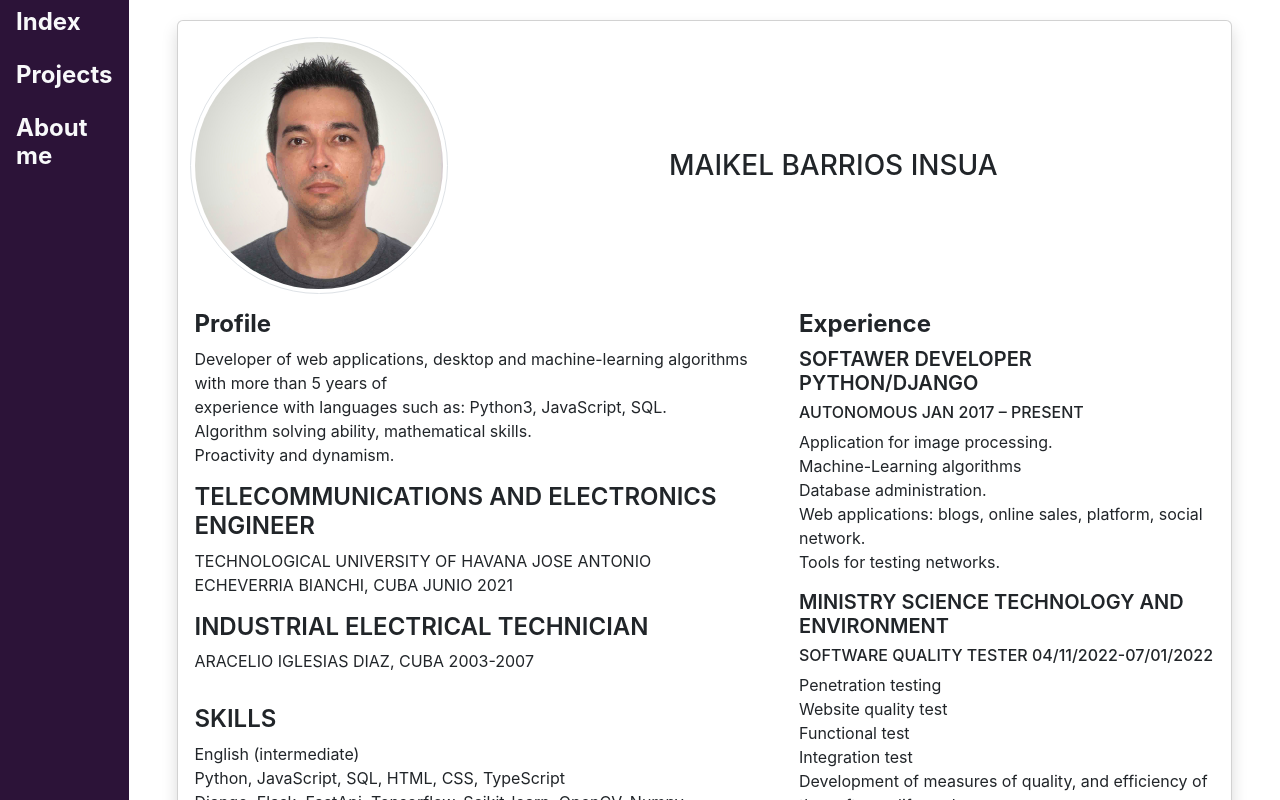
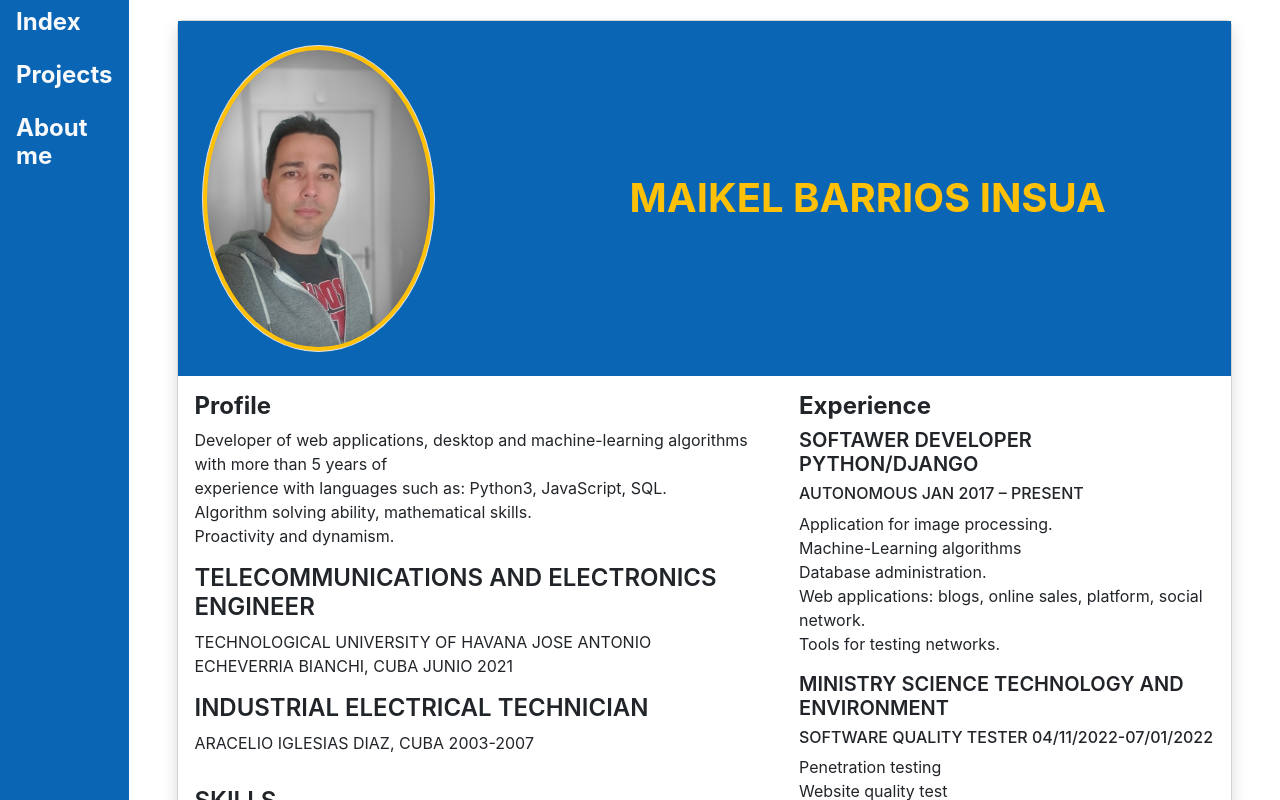
Before and after one commit to MBI-88/Porfolio-MBI, a React (Create React App) app: page / in a window 1280 px wide. Shown: the top 800 px of the page. Built offline with nearby package versions, Linux system fonts and the light colour scheme.

Commit message:
change image

```diff
--- a/src/core/components/Header/Header.css
+++ b/src/core/components/Header/Header.css
@@ -1,13 +1,17 @@
 .header-background-nav {
-    background: #2c1338;
+    background: #0a65b4;
     width: 100%;
 
 }
 
 @media screen and (min-width: 490px) {
     .header-background-nav {
-        background: #2c1338;
+        background: #0a65b4;
         width: fit-content;
         height: 100%;
     }
 }
+
+.icon-color {
+    color: #ffc107;
+}
--- a/src/core/modules/Index/Index.css
+++ b/src/core/modules/Index/Index.css
@@ -1,14 +1,23 @@
-.index-apper {
-    opacity: 1;
-    animation: apper 1s ease-in 1.5s ;
+
+.display-hidden {
+    display: none;
 }
 
-@keyframes apper {
-    from{
+.index-appear {
+    animation: appear 1s ease-in;
+}
+
+@keyframes appear {
+    0% {
+        opacity: 0;
+    }
+
+    100% {
         opacity: 1;
     }
 
-    to{
-        opacity: 0;
-    }
 }
+
+.bg-header-cv {
+    background-color: #0a65b4;
+}
--- a/src/core/modules/Index/Index.js
+++ b/src/core/modules/Index/Index.js
@@ -1,19 +1,38 @@
+import { useState } from "react";
+import { Loader } from "../../shared/Loading/Loading";
 import Body from "./components/Body";
 import './Index.css';
 
+
 const Index = () => {
+    const [loading, setLoading] = useState(true)
+    setTimeout(() => {
+        setLoading(false)
+
+    }, 1000)
     return (
-        <div className="container-fluid text-center ps-lg-5 mt-lg-3 pt-sm-1 pt-md-1 mb-lg-3 pe-lg-5 index-apper">
-            <div class="card text-start shadow ">
-                <div className="container-fluid d-lg-flex d-md-block d-sm-block mt-3">
-                    <img className=" card-img-top img-thumbnail rounded-circle w-25 h-25 " src="./assets/Curriculum.jpg" alt="Title" loading="lazy" decoding="async" />
-                    <h3 className=" m-auto ">MAIKEL BARRIOS INSUA</h3>
+        <>
+            {loading ?
+                <div className="container-fluid text-center pt-5">
+                    <Loader />
                 </div>
-                <div className="card-body">
-                    <Body />
-                </div>
-            </div>
-        </div>
+                : (
+                    <div className={loading ? "display-hidden": "container-fluid text-center ps-lg-5 mt-lg-3 pt-sm-1 pt-md-1 mb-lg-3 pe-lg-5 rounded-5 index-appear"}>
+                        <div className="card text-start shadow ">
+                            <div className="container-fluid d-lg-flex d-md-block d-sm-block p-3 bg-header-cv">
+                                <div className="p-2">
+                                    <img className="card-img-top img-thumbnail rounded-circle w-75 bg-warning" src="./assets/Porfolio-300x400.jpg" alt="Title" loading="lazy" decoding="async" />
+                                </div>
+                                <h1 className="h1 m-auto fw-bolder text-warning">MAIKEL BARRIOS INSUA</h1>
+                            </div>
+                            <div className="card-body">
+                                <Body />
+                            </div>
+                        </div>
+                    </div>
+                )}
+        </>
+
     );
 };
 
--- /dev/null
+++ b/src/core/shared/Loading/Loading.css
@@ -0,0 +1,99 @@
+.lds-spinner {
+    color: official;
+    display: inline-block;
+    position: relative;
+    width: 80px;
+    height: 80px;
+}
+
+.lds-spinner div {
+    transform-origin: 40px 40px;
+    animation: lds-spinner 1.2s linear infinite;
+}
+
+.lds-spinner div:after {
+    content: " ";
+    display: block;
+    position: absolute;
+    top: 3px;
+    left: 37px;
+    width: 6px;
+    height: 18px;
+    border-radius: 20%;
+    background: #0a65b4;
+}
+
+.lds-spinner div:nth-child(1) {
+    transform: rotate(0deg);
+    animation-delay: -1.1s;
+}
+
+.lds-spinner div:nth-child(2) {
+    transform: rotate(30deg);
+    animation-delay: -1s;
+}
+
+.lds-spinner div:nth-child(3) {
+    transform: rotate(60deg);
+    animation-delay: -0.9s;
+}
+
+.lds-spinner div:nth-child(4) {
+    transform: rotate(90deg);
+    animation-delay: -0.8s;
+}
+
+.lds-spinner div:nth-child(5) {
+    transform: rotate(120deg);
+    animation-delay: -0.7s;
+}
+
+.lds-spinner div:nth-child(6) {
+    transform: rotate(150deg);
+    animation-delay: -0.6s;
+}
+
+.lds-spinner div:nth-child(7) {
+    transform: rotate(180deg);
+    animation-delay: -0.5s;
+}
+
+.lds-spinner div:nth-child(8) {
+    transform: rotate(210deg);
+    animation-delay: -0.4s;
+}
+
+.lds-spinner div:nth-child(9) {
+    transform: rotate(240deg);
+    animation-delay: -0.3s;
+}
+
+.lds-spinner div:nth-child(10) {
+    transform: rotate(270deg);
+    animation-delay: -0.2s;
+}
+
+.lds-spinner div:nth-child(11) {
+    transform: rotate(300deg);
+    animation-delay: -0.1s;
+}
+
+.lds-spinner div:nth-child(12) {
+    transform: rotate(330deg);
+    animation-delay: 0s;
+}
+
+@keyframes lds-spinner {
+    0% {
+        opacity: 1;
+    }
+
+    100% {
+        opacity: 0;
+    }
+}
+
+
+.loading{
+    height: 100vh;
+}
--- /dev/null
+++ b/src/core/shared/Loading/Loading.js
@@ -0,0 +1,26 @@
+import React from "react";
+import './Loading.css'
+
+// Component
+
+const Loader = () => {
+
+    return (
+        <div className="lds-spinner loading">
+            <div></div>
+            <div></div>
+            <div></div>
+            <div></div>
+            <div></div>
+            <div></div>
+            <div></div>
+            <div></div>
+            <div></div>
+            <div></div>
+            <div></div>
+            <div></div>
+        </div>
+    )
+}
+
+export { Loader }
```
Also changed, not shown: public/assets/Curriculum.jpg (deleted), public/assets/Porfolio-300x400.jpg (added).
